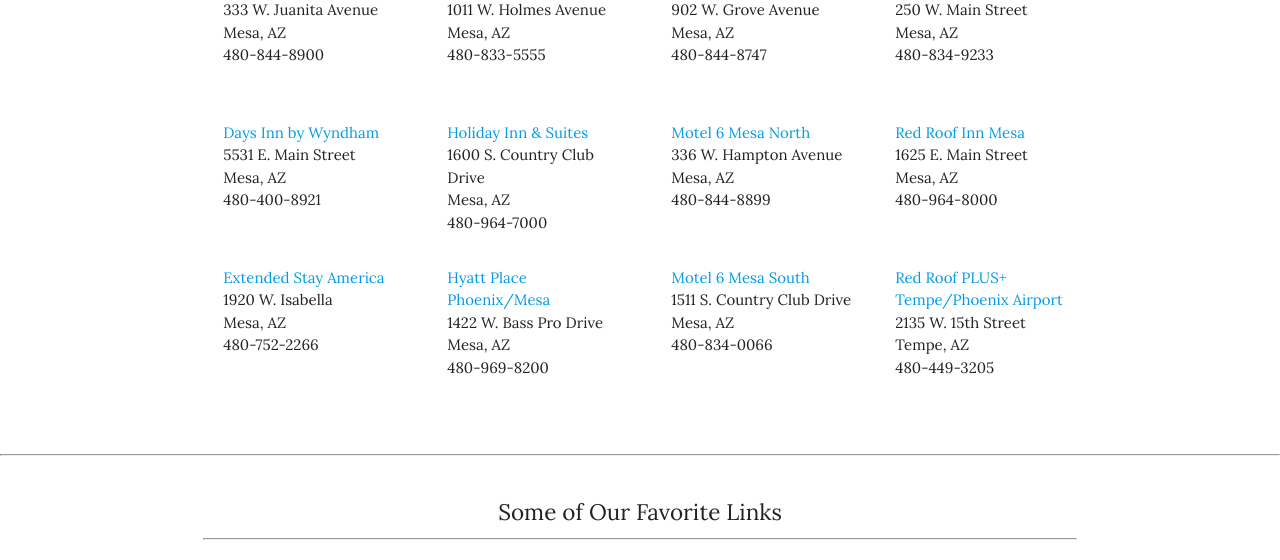
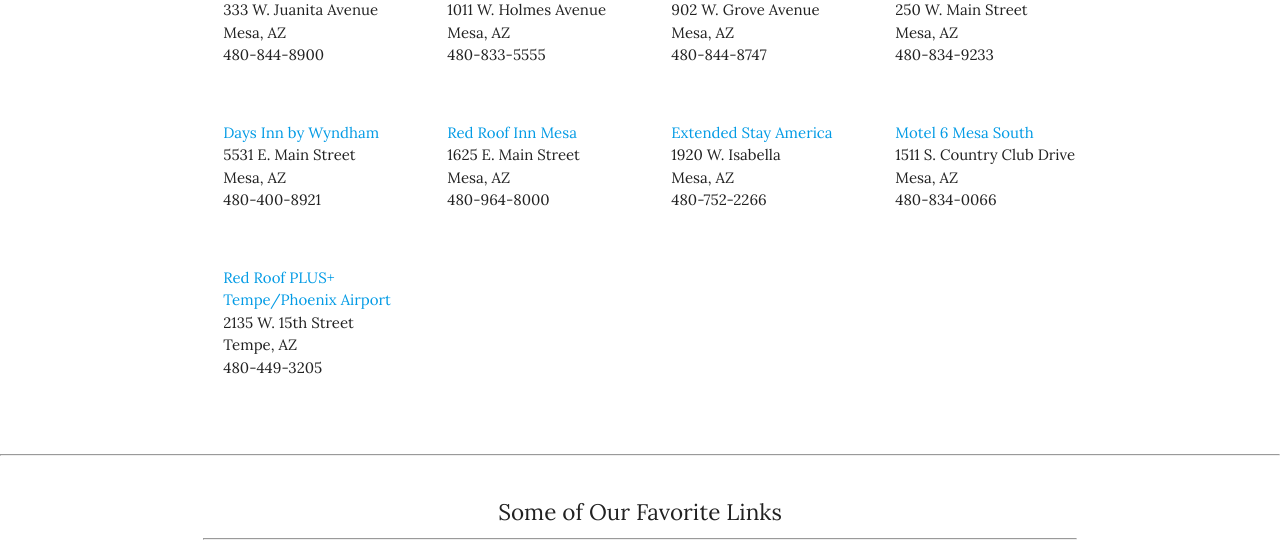
Before and after one commit to DannySprouse/pff, a plain HTML site: page news.html in a window 1280 px wide. Shown: the part 1650-2210 px from the top of the page. Drawn offline with nearby package versions, Linux system fonts and the light colour scheme.

Commit message:
updated 10-15 hotels

```diff
--- a/news.html
+++ b/news.html
@@ -210,14 +210,11 @@
             <div class="hotel"><a class="hotel-link" href="https://www.wyndhamhotels.com/days-inn/mesa-arizona/days-inn-mesa-east/overview?CID=LC:DI:20160927:RIO:Local:SM-dimotn"
             target="_blank">Days Inn by Wyndham</a><br>5531 E. Main Street<br>Mesa, AZ<br>480-400-8921</div>
          </div>
-         <div class="col s12 m4 l3">
-            <div class="hotel"><a class="hotel-link" href="https://www.holidayinn.com/hotels/us/en/mesa/phxme/hoteldetail?qRef=sr&qFRA=1&qDest=Mesa%2C+AZ"
-            target="_blank">Holiday Inn & Suites</a><br>1600 S. Country Club Drive<br>Mesa, AZ<br>480-964-7000</div>
-         </div>
+<!--
          <div class="col s12 m4 l3">
             <div class="hotel"><a class="hotel-link" href="https://www.motel6.com/en/motels.az.mesa.378.html?lid=X_PMG_NaturalSearch_Local_Google_378&utm_source=local&utm_medium=local&utm_campaign=googlelocal-378"
             target="_blank">Motel 6 Mesa North</a><br>336 W. Hampton Avenue<br>Mesa, AZ<br>480-844-8899</div>
-         </div>
+         </div> -->
          <div class="col s12 m4 l3">
             <div class="hotel"><a class="hotel-link" href="https://www.redroof.com/property/az/Mesa/RRI317" target="_blank">Red
             Roof Inn Mesa</a><br>1625 E. Main Street<br>Mesa, AZ<br>480-964-8000</div>
@@ -226,10 +223,10 @@
             <div class="hotel"><a class="hotel-link" href="https://www.extendedstayamerica.com/hotels/az/phoenix/mesa-west" target="_blank">Extended
             Stay America</a><br>1920 W. Isabella<br>Mesa, AZ<br>480-752-2266</div>
          </div>
-         <div class="col s12 m4 l3">
+         <!-- <div class="col s12 m4 l3">
             <div class="hotel"><a class="hotel-link" href="https://www.reservationcounter.com/hotels/show/278140/hyatt-place-phoenix-mesa"
             target="_blank">Hyatt Place Phoenix/Mesa</a><br>1422 W. Bass Pro Drive<br>Mesa, AZ<br>480-969-8200</div>
-         </div>
+         </div> -->
          <div class="col s12 m4 l3">
             <div class="hotel"><a class="hotel-link" href="https://www.motel6.com/en/motels.az.mesa.1030.html?lid=X_PMG_NaturalSearch_Local_Google_1030&utm_source=local&utm_medium=local&utm_campaign=googlelocal-1030"
             target="_blank">Motel 6 Mesa South</a><br>1511 S. Country Club Drive<br>Mesa, AZ<br>480-834-0066</div>
```
